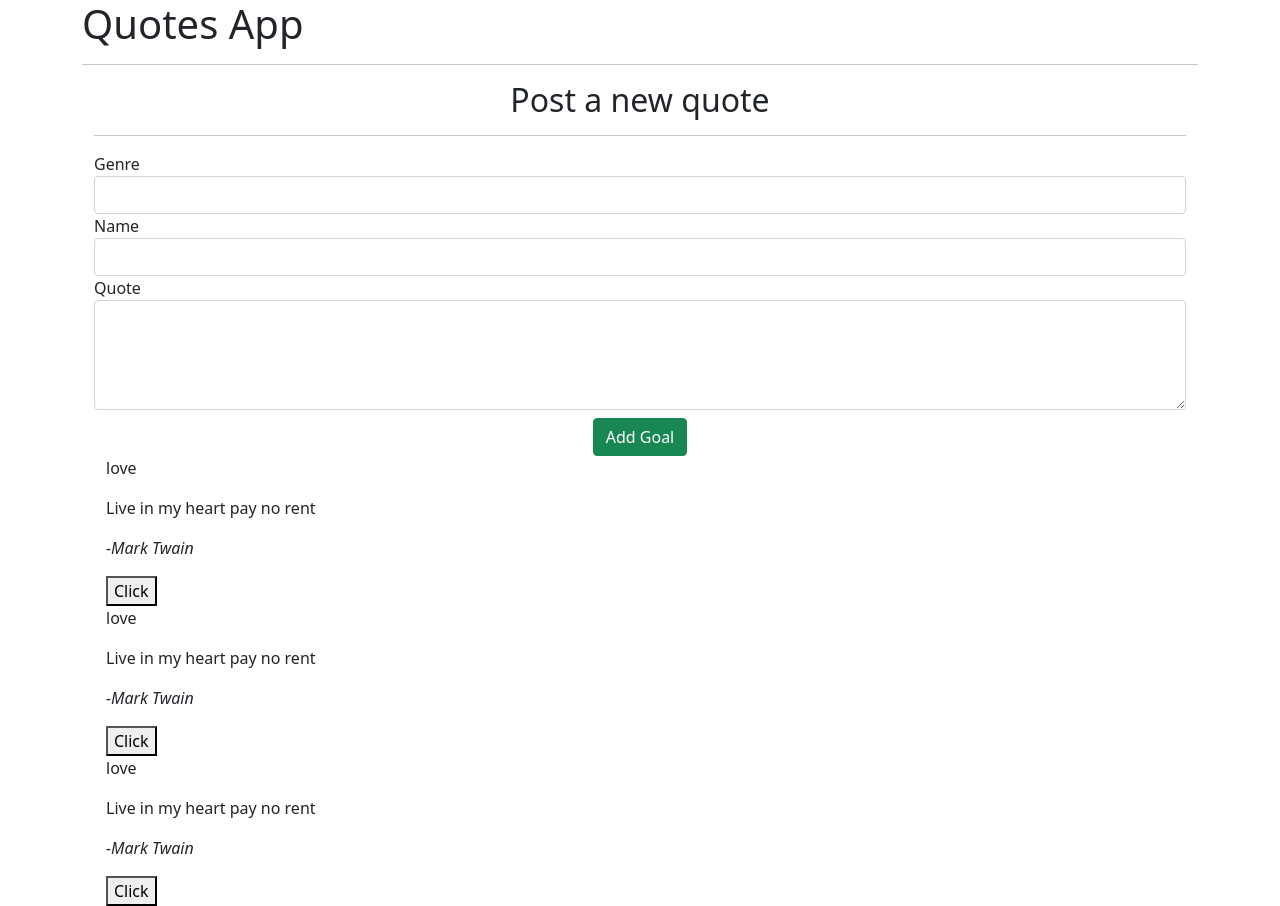
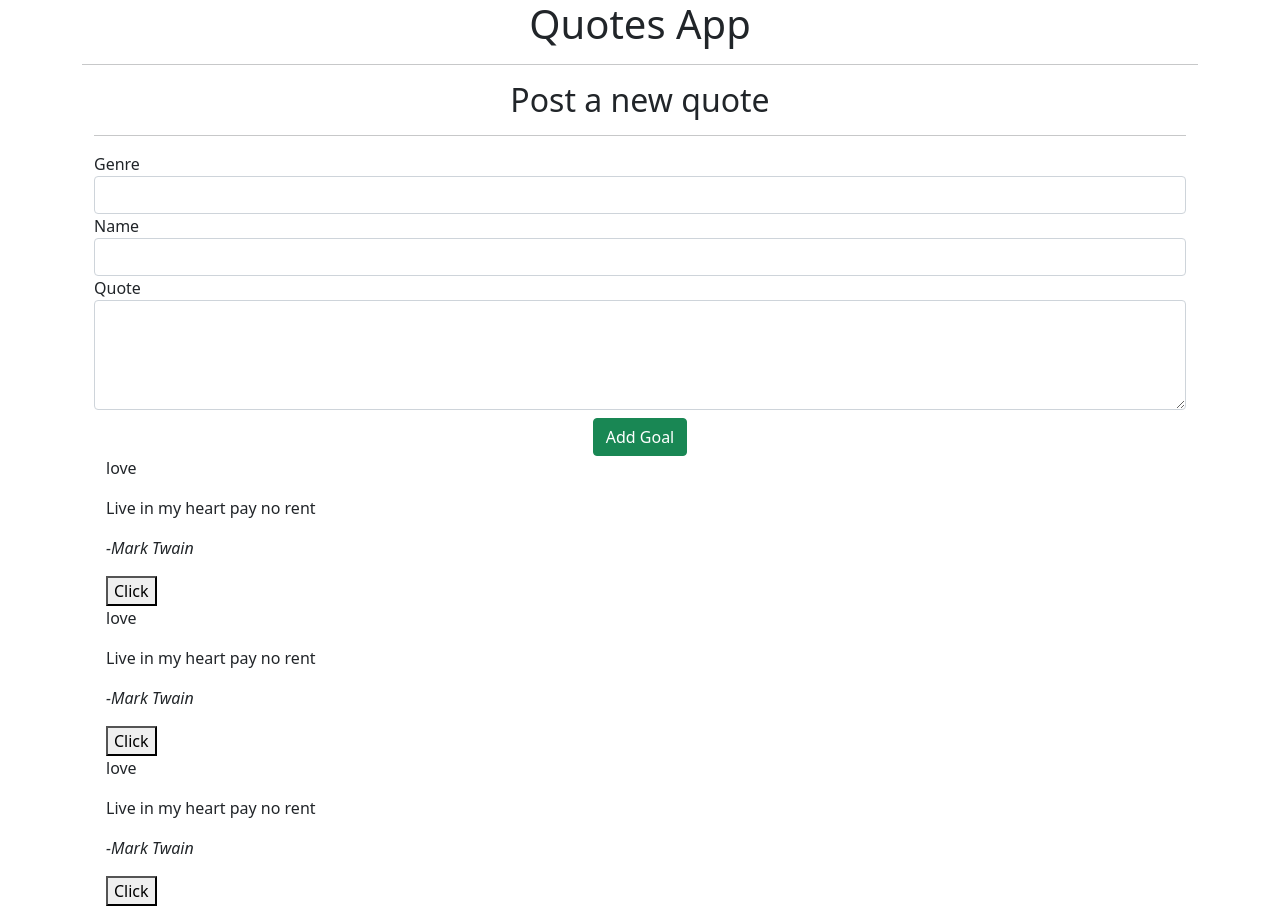
Before and after one commit to KyleTrippK/Quotes_App, an Angular app in the folder Quotes-App/: page / in a window 1280 px wide. Built offline with nearby package versions, Linux system fonts and the light colour scheme.

Commit message:
adds an image to the assets folder and adds the image to the page

```diff
--- a/Quotes-App/src/app/components/quotes/quotes.component.html
+++ b/Quotes-App/src/app/components/quotes/quotes.component.html
@@ -1,5 +1,5 @@
 <div class="container">
-    <h1>Quotes App</h1>
+    <h1 class="text-center">Quotes App</h1>
     <hr>
     <div>
         <app-add-quotes (displayQuote)="showAddedQuote($event)"></app-add-quotes>
```
Also changed, not shown: Quotes-App/src/assets/nelson-mandela-539834.jpg (added).
